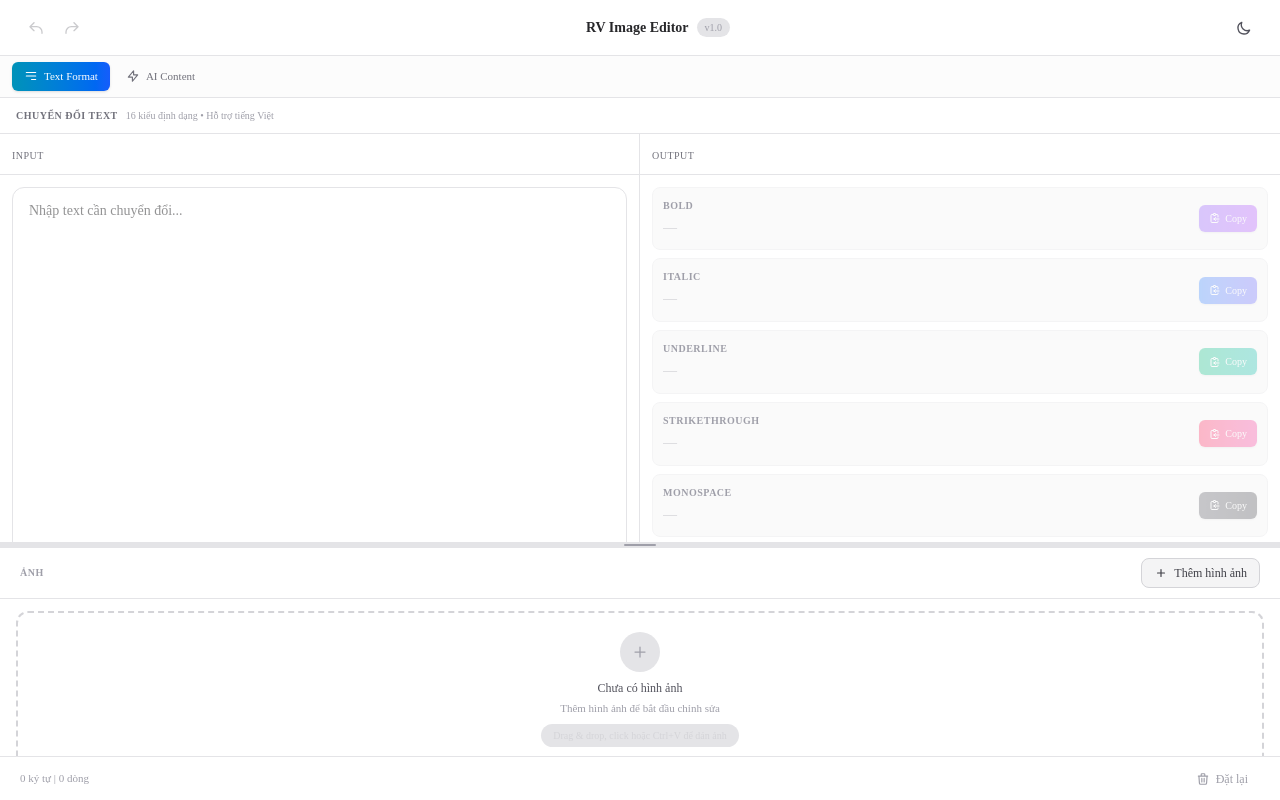
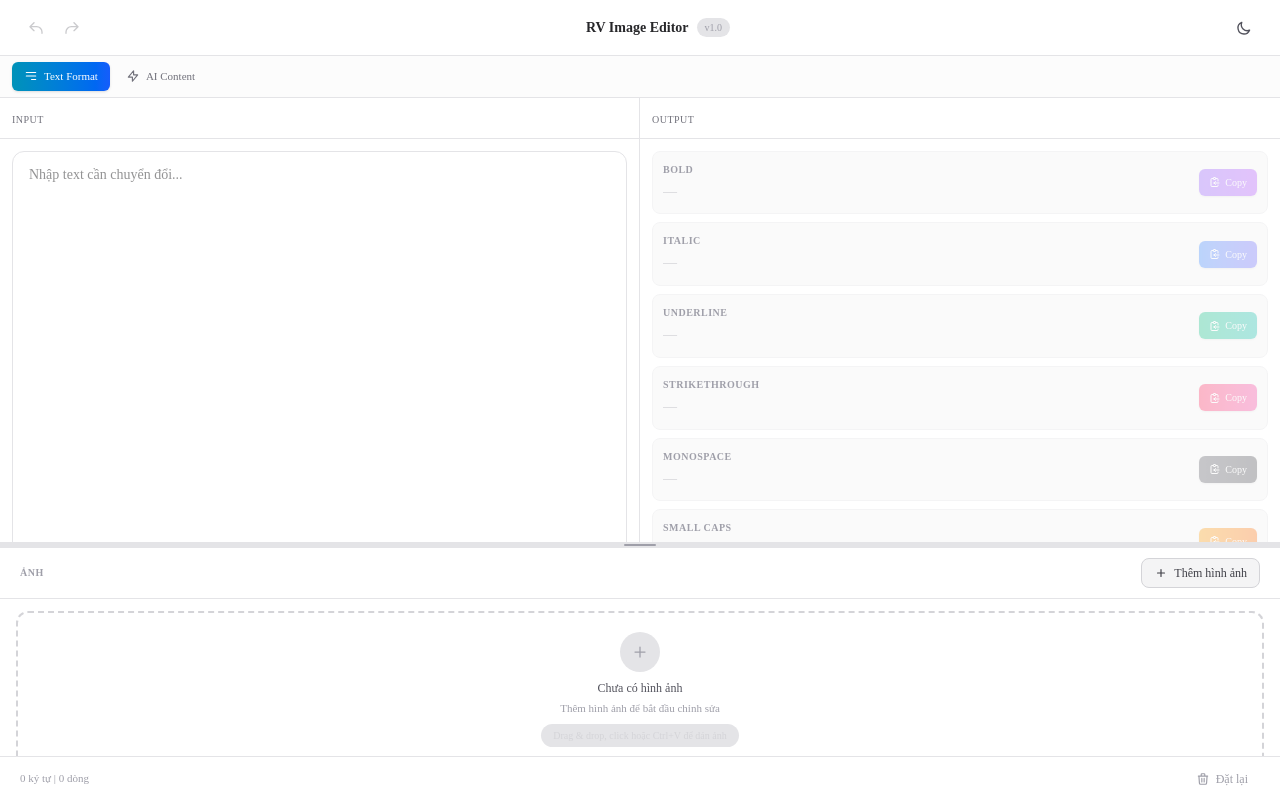
Before and after one commit to LeNguyenTatThang/text-image-editor, a Next.js app: page / in a window 1280 px wide. Built offline with nearby package versions, Linux system fonts and the light colour scheme.

Commit message:
fix: remove redundant header text in TextFormatTool

```diff
--- a/src/components/editor/text/TextFormatTool.tsx
+++ b/src/components/editor/text/TextFormatTool.tsx
@@ -259,16 +259,7 @@ export default function TextFormatTool() {
 
   return (
     <div className="flex flex-col h-full">
-      <div className="flex items-center gap-2 px-4 py-2.5 border-b border-zinc-200 dark:border-zinc-800/80">
-        <span className="text-[10px] text-zinc-500 uppercase tracking-wider font-semibold">
-          Chuyển đổi text
-        </span>
-        <span className="text-[10px] text-zinc-400 dark:text-zinc-600">
-          {STYLES.length} kiểu định dạng • Hỗ trợ tiếng Việt
-        </span>
-      </div>
-
-      <div className="flex flex-1 min-h-0 overflow-hidden">
+      <div className="flex-1 flex min-h-0 overflow-hidden">
         {/* LEFT: Input */}
         <div className="w-1/2 flex flex-col border-r border-zinc-200 dark:border-zinc-800">
           <div className="px-3 py-2 border-b border-zinc-200 dark:border-zinc-800/60">
```
